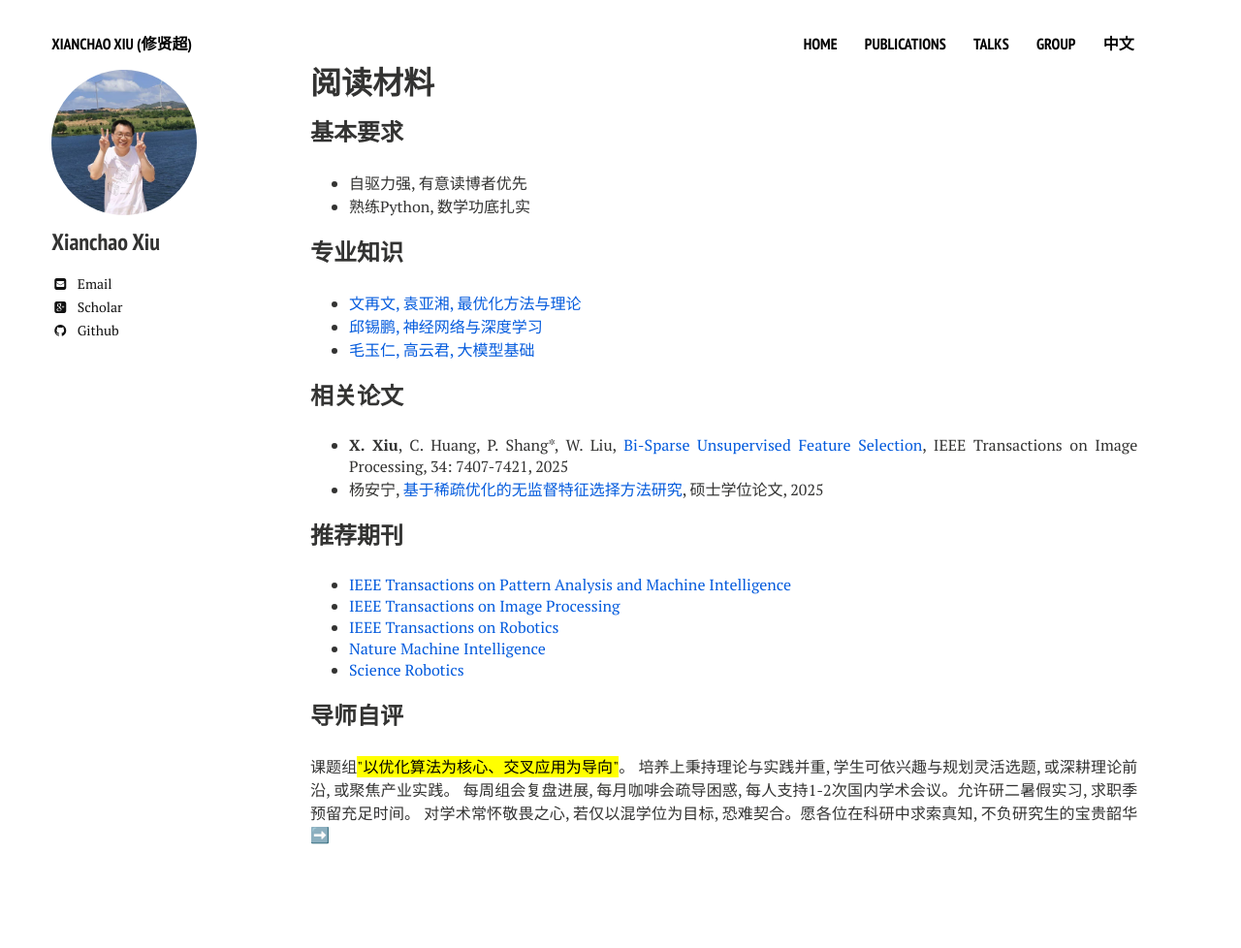
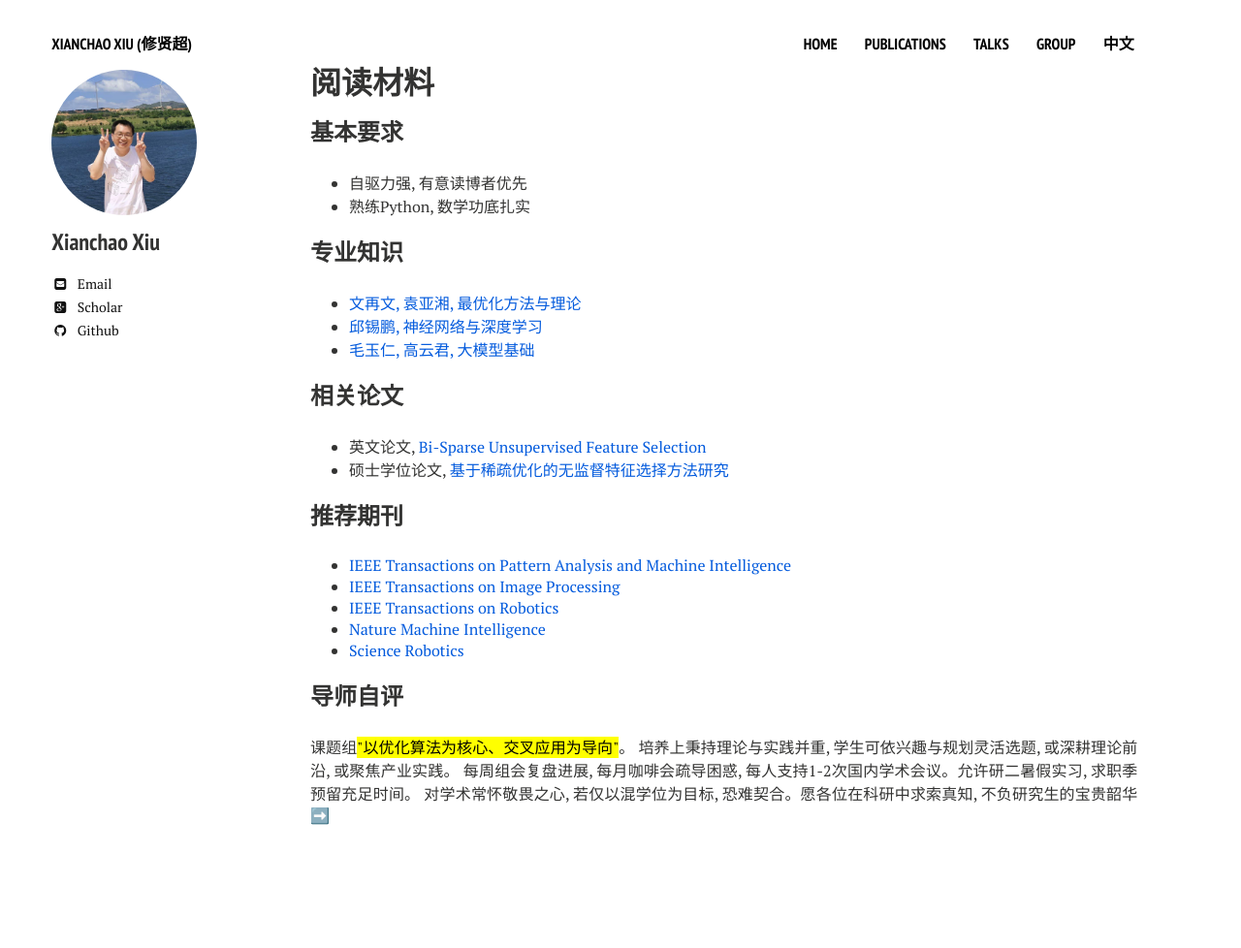
Before and after one commit to xianchaoxiu/xianchaoxiu.github.io, a Jekyll site: the page built from chinese/reading/index.md, in a window 1280 px wide. Shown: the whole page at 97% size. Built offline with Jekyll 4.4.1, drawn with Linux system fonts in a browser that asks for light colours; nearby versions of some CDN libraries.

Commit message:
Update index.md

```diff
--- a/chinese/reading/index.md
+++ b/chinese/reading/index.md
@@ -19,8 +19,8 @@ share: false
 
 
 ### 相关论文
-* <b>X. Xiu</b>, C. Huang, P. Shang*, W. Liu, <a href="https://doi.org/10.1109/TIP.2025.3620667" class="textlink" target="_blank">Bi-Sparse Unsupervised Feature Selection</a>, IEEE Transactions on Image Processing, 34: 7407-7421, 2025  <br>
-* 杨安宁, <a href="https://xianchaoxiu.github.io/group/2025-Yang.pdf" class="textlink" target="_blank">基于稀疏优化的无监督特征选择方法研究</a>, 硕士学位论文, 2025  <br>
+* 英文论文, <a href="https://doi.org/10.1109/TIP.2025.3620667" class="textlink" target="_blank">Bi-Sparse Unsupervised Feature Selection</a> <br>
+* 硕士学位论文, <a href="https://xianchaoxiu.github.io/group/2025-Yang.pdf" class="textlink" target="_blank">基于稀疏优化的无监督特征选择方法研究</a> <br>
 
 
 ### 推荐期刊
```
